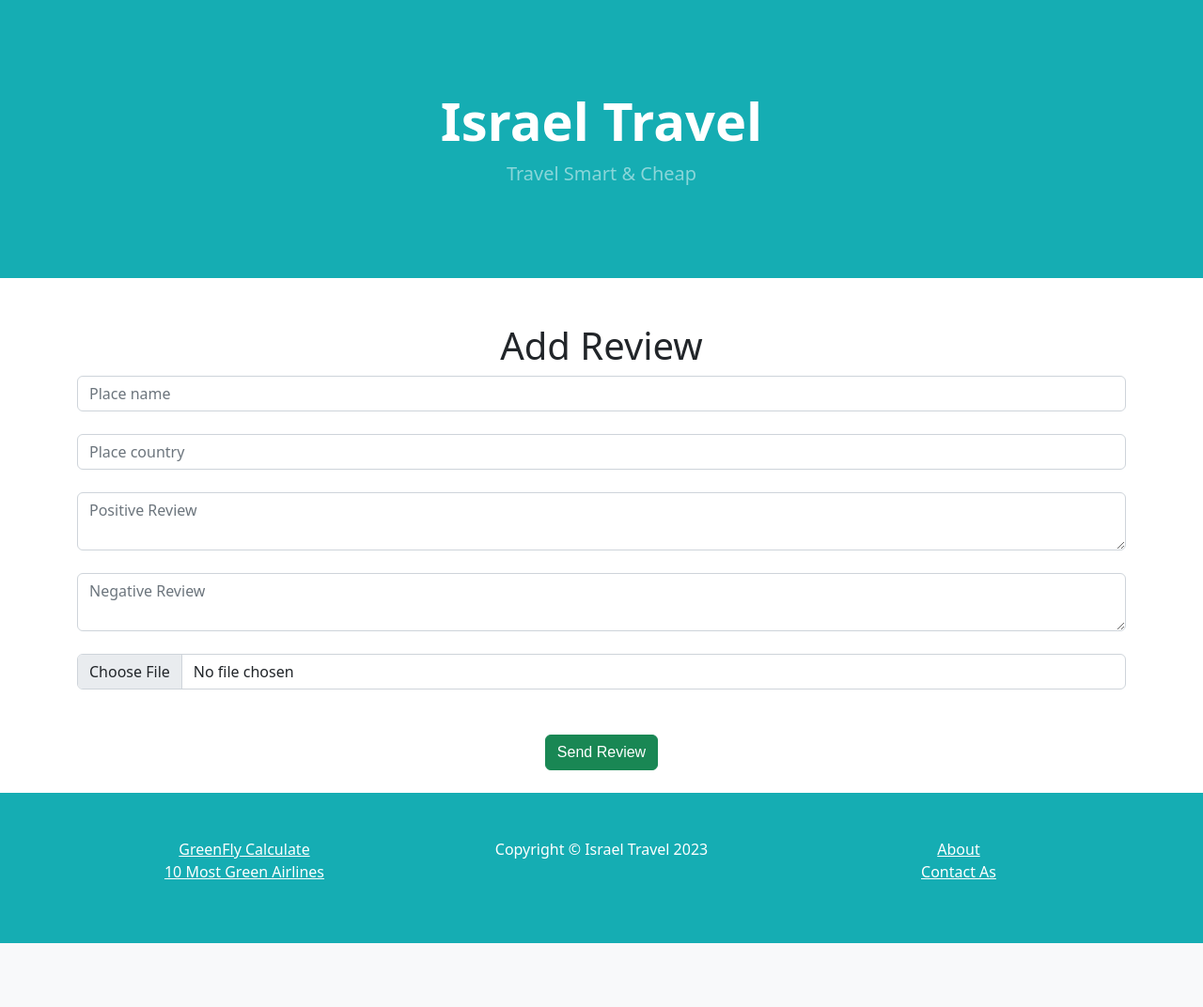
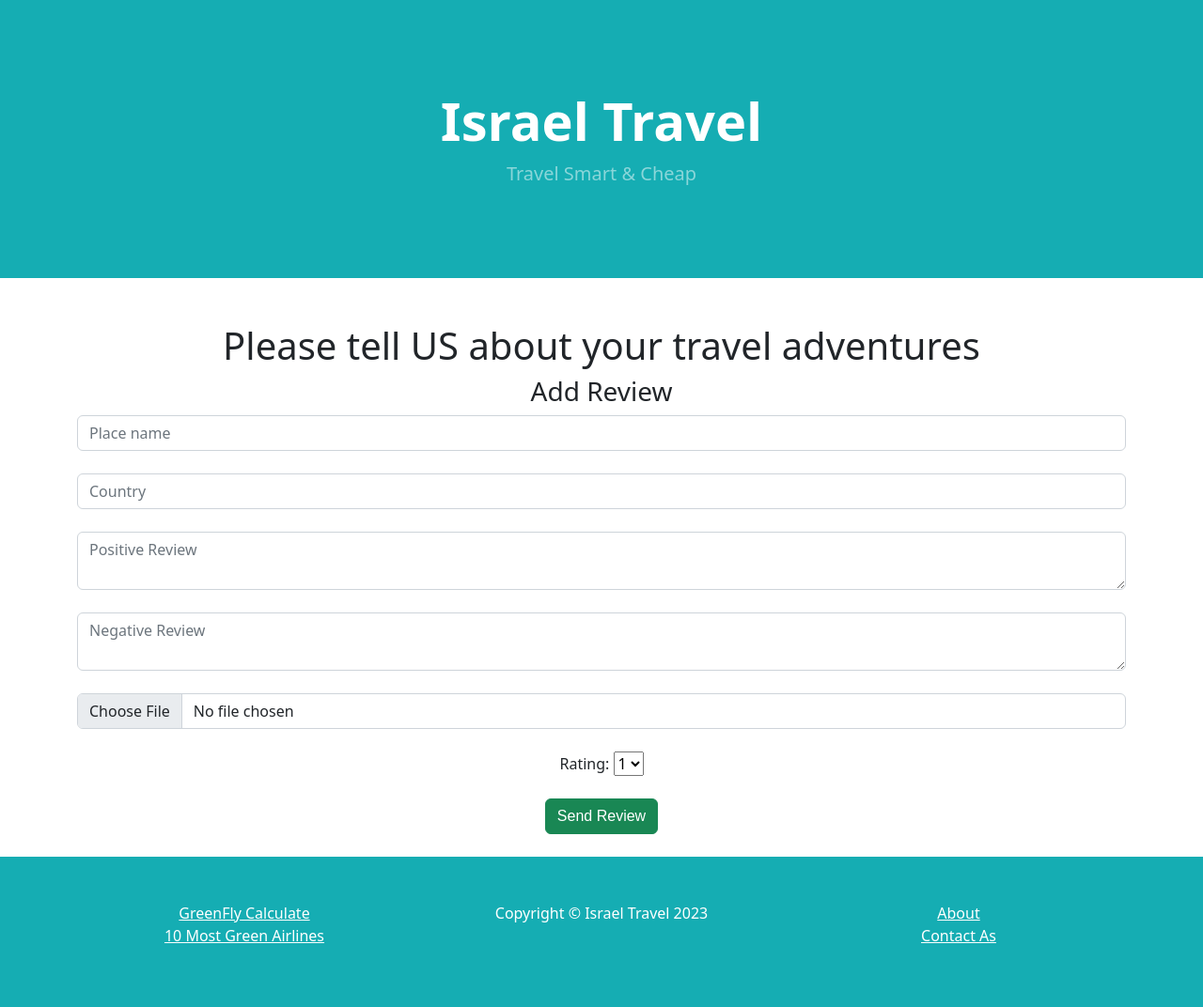
Before and after one commit to haveacar/israeli_weekend, a Flask app: page /posts in a window 1280 px wide. Shown: the part 57-1129 px from the top of the page at 94% size. Before the commit the page ends 1061 px from the top, so only its background shows below. Run offline with Flask 3, Linux system fonts and the light colour scheme; parts of the project's set-up code (start-up, migrations or seed data) failed here and were passed over.

Commit message:
fixed post.html

```diff
--- a/application.py
+++ b/application.py
@@ -10,20 +10,23 @@ application = Flask(__name__)
 application.config["SQLALCHEMY_DATABASE_URI"] = KEYS_DB
 db = SQLAlchemy(application)
 
+
+# class DB
 class Review(db.Model):
     id = db.Column(db.Integer, primary_key=True)
     name = db.Column(db.String(300), nullable=False)
     country = db.Column(db.String(300), nullable=False)
     pos_text = db.Column(db.Text, nullable=False)
     neg_text = db.Column(db.Text, nullable=False)
-
+    rating = db.Column(db.Integer, nullable=False)
 
     def __repr__(self):
         return '<Review %r>' % self.id
 
+
+# create table
 with application.app_context():
     db.create_all()
-
 
 # emission calculate
 fly_green = Carbon()
@@ -35,7 +38,6 @@ def home():
     """index page"""
     departure_date, return_date = get_dates()
     return render_template('index.html', data_departure=departure_date, data_return=return_date)
-
 
 
 @application.route('/currency', methods=['GET', 'POST'])
@@ -57,14 +59,15 @@ def currency():
 
             converted_amount = round(amount * conversion_rate, 2)  # round
             # return template rates
-            return render_template('currency.html', data=f'Rates from Data: {data}', amount=amount, from_currency=from_currency + " =",
-                                   converted_amount=converted_amount, to_currency=to_currency, currencies=CURRENCY_NAMES)
+            return render_template('currency.html', data=f'Rates from Data: {data}', amount=amount,
+                                   from_currency=from_currency + " =",
+                                   converted_amount=converted_amount, to_currency=to_currency,
+                                   currencies=CURRENCY_NAMES)
 
         else:
             return render_template('currency.html', data="Oops:( Something Wrong", currencies=CURRENCY_NAMES)
     else:
         return render_template('currency.html', currencies=CURRENCY_NAMES)
-
 
 
 @application.route('/carbon', methods=['GET', 'POST'])
@@ -115,24 +118,28 @@ def airlines():
     """Airlines page"""
     return render_template('airlines.html')
 
+
 @application.route('/posts', methods=['GET', 'POST'])
 def posts():
     """Posts page"""
     if request.method == "POST":
-        title = request.form["title"]
-        country = request.form["country"]
+        title = request.form["title"].capitalize()
+        country = request.form["country"].capitalize()
         text_positive = request.form["positive"]
         text_negative = request.form["negative"]
+        rating = int(request.form["rating"])
+        # create an instance of the class
+        review = Review(name=title, country=country, pos_text=text_positive, neg_text=text_negative, rating=rating)
 
-        review =Review(name = title, country=country, pos_text=text_positive, neg_text=text_negative)
         try:
             db.session.add(review)
             db.session.commit()
             return redirect('/')
         except:
-            return 'Oops(: Database Error'
+            return render_template('post.html', rating=RATING, error_db="Oops(: Something Wrong!")
     else:
-        return render_template('post.html')
+        return render_template('post.html', rating=RATING)
+
 
 if __name__ == '__main__':
     application.run(port=5001, debug=True)
--- a/constants.py
+++ b/constants.py
@@ -1,4 +1,4 @@
-
+RATING = (1,2,3,4,5)
 CURRENCY_NAMES = (
     'AED - United Arab Emirates Dirham',
     'AFN - Afghan Afghani',
--- a/templates/post.html
+++ b/templates/post.html
@@ -5,15 +5,23 @@
 
 {% block body %}
     <div class="container mt-5">
-        <h1>Add Review</h1>
+        <h1> Please tell US about your travel adventures</h1>
+        <h3>Add Review</h3>
+        <h4>{{ error_db }}</h4>
         <form method="post">
-            <input type="text" name="title" id="title" class="form-control" placeholder="Place name"><br>
-            <input type="text" name="country" id="country" class="form-control" placeholder="Place country"><br>
-            <textarea type="text" name="positive" id="positive" class="form-control" placeholder="Positive Review"></textarea><br>
-            <textarea type="text" name="negative" id="negative" class="form-control" placeholder="Negative Review"></textarea><br>
-            <input type="file" name="title" id="title" class="form-control"><br><br>
+            <input type="text" name="title" id="title" class="form-control" placeholder="Place name" required><br>
+            <input type="text" name="country" id="country" class="form-control" placeholder="Country" required><br>
+            <textarea type="text" name="positive" id="positive" class="form-control" placeholder="Positive Review" required></textarea><br>
+            <textarea type="text" name="negative" id="negative" class="form-control" placeholder="Negative Review" required></textarea><br>
+            <input type="file" name="file" id="file" class="form-control" placeholder="Image" accept="image/jpeg, image/png"><br>
+            <label for="rating">Rating:</label>
+            <select name="rating" id="rating">
+                {% for r in rating %}
+                    <option value="{{ r }}">{{ r }}</option>
+                {% endfor %}
+            </select>
+            <br><br>
             <input type="submit" class="btn btn-success" value="Send Review"> <br><br>
-
         </form>
 
     </div>
```
